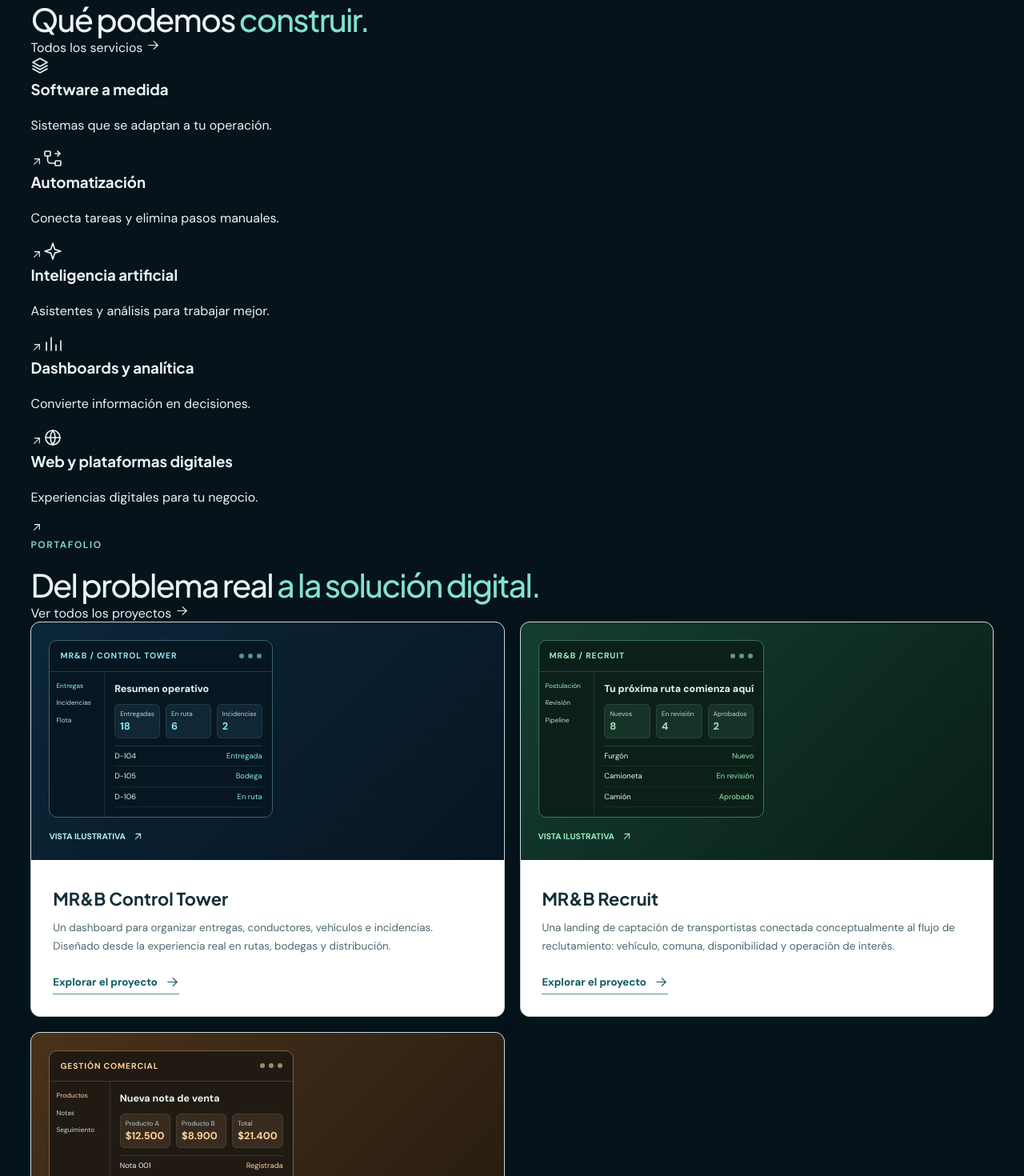
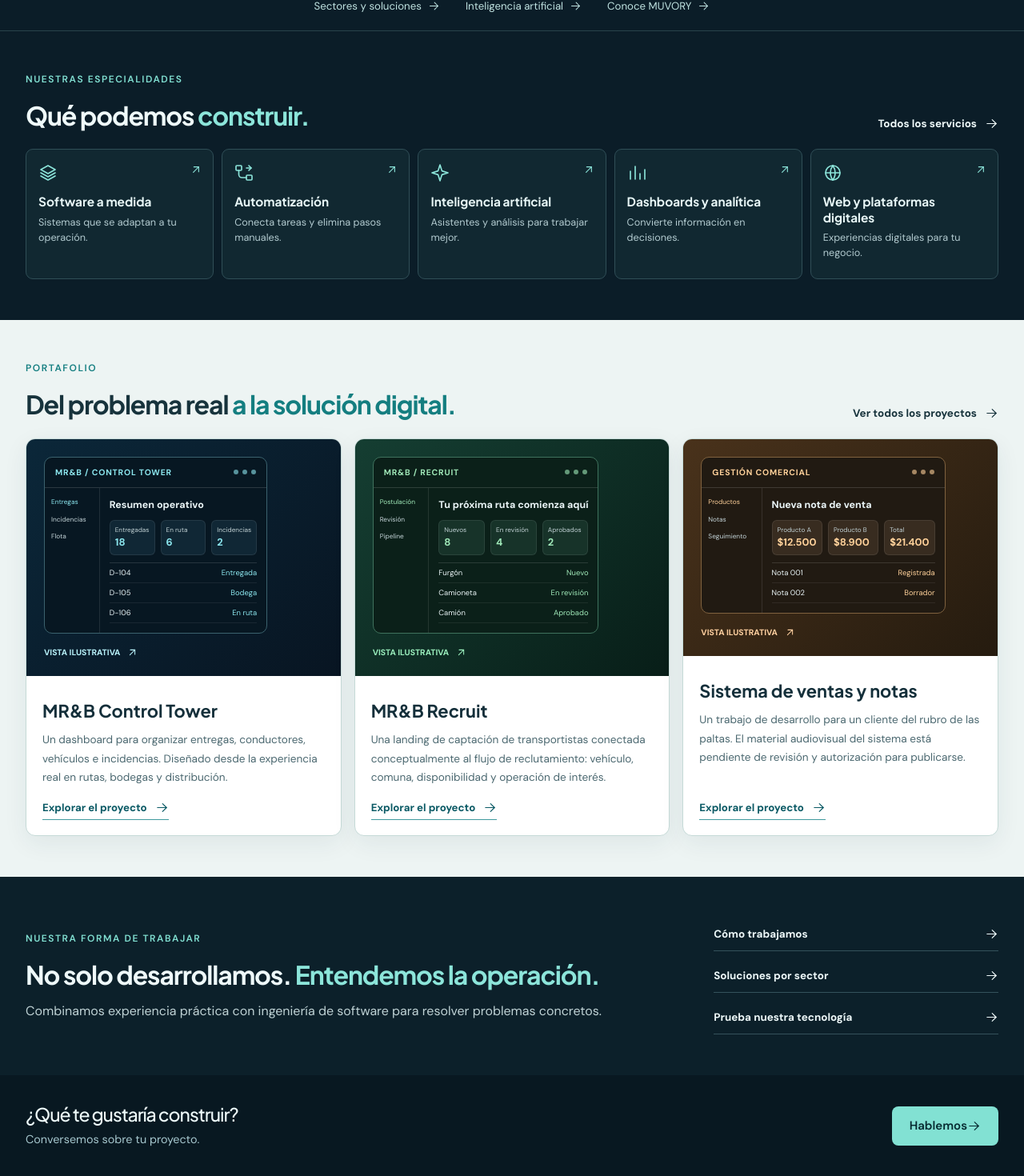
Before and after one commit to miguel-dashboard/muvory-website, a React (Vite) app: page / in a window 1280 px wide. Shown: the part 796-2266 px from the top of the page at 80% size. Built offline with nearby package versions, Linux system fonts and the light colour scheme.

Commit message:
Restore visual rhythm, fill wide screens and keep mobile layouts responsive

```diff
--- a/src/home-hub.css
+++ b/src/home-hub.css
@@ -41,3 +41,35 @@
  .home-secondary-links {justify-content:flex-start;gap:12px 20px;}
 }
 @media(prefers-reduced-motion:reduce){.home-door{transition:none}.home-door:hover{transform:none}}
+
+/* Balanced home: generous but focused, aligned with the desktop navigation. */
+.muvory-home-hub .container{width:min(calc(100% - 64px),1720px);max-width:1720px}
+.muvory-home-hub .hero-cinematic .hero-grid{padding-block:clamp(30px,3.8vw,68px);gap:clamp(24px,5vw,85px)}
+.muvory-home-hub .cinema-visual{max-width:630px}
+.muvory-home-hub .cinema-visual-frame{max-height:420px;aspect-ratio:1.35}
+.home-offers,.home-projects,.home-difference{padding:clamp(35px,4vw,65px) 0}
+.home-offers{background:#0b1d28;color:#effafa}
+.home-section-head{display:flex;justify-content:space-between;align-items:end;gap:18px;margin-bottom:23px}
+.home-section-head h2,.home-difference h2{font-size:clamp(1.65rem,2.5vw,2.65rem);line-height:1.2;letter-spacing:-.035em;margin:8px 0 0;font-weight:650}
+.home-section-head h2 em,.home-difference h2 em{color:#8ce5da;font-style:normal}
+.home-section-head>a,.home-difference-links>a{display:inline-flex;align-items:center;gap:10px;font-size:.84rem;font-weight:650;color:inherit;white-space:nowrap}
+.home-offers-grid{display:grid;grid-template-columns:repeat(5,minmax(0,1fr));gap:10px}
+.home-offers-grid>a{min-width:0;position:relative;display:flex;flex-direction:column;align-items:flex-start;padding:17px 15px 22px;border:1px solid #304e57;border-radius:9px;background:#112831;color:#e8f7f7;transition:border-color .2s,background .2s}
+.home-offers-grid>a:hover{border-color:#8ce5da;background:#193844}
+.home-offers-grid>a>svg{color:#8ce5da}.home-offers-grid>a>svg:last-child{position:absolute;right:13px;top:17px}
+.home-offers-grid h3{font-size:clamp(.9rem,1.2vw,1.13rem);margin:14px 0 7px;line-height:1.25}
+.home-offers-grid p{font-size:.79rem;line-height:1.5;color:#b3cbd0;margin:0}
+.home-projects{background:#edf4f3;color:#17333c}
+.home-projects .home-section-head h2 em{color:#147e80}
+.home-projects .section-kicker{color:#147e80}
+.home-projects .pf-project-grid{grid-template-columns:repeat(3,minmax(0,1fr));gap:16px}
+.home-projects .pf-card-copy{padding:19px 20px}.home-projects .pf-card p{font-size:.85rem;margin-bottom:17px}
+.home-difference{background:#0c202a;color:#eef9fa}
+.home-difference .container{display:grid;grid-template-columns:minmax(0,1.4fr) minmax(0,.6fr);gap:30px;align-items:center}
+.home-difference p:not(.section-kicker){color:#bfd2d5;max-width:720px;line-height:1.6;margin:13px 0 0}
+.home-difference-links{display:grid;gap:10px}.home-difference-links>a{white-space:normal;justify-content:space-between;padding:12px 0;border-bottom:1px solid #34525b}
+.home-contact-strip{padding:35px 0}
+@media(max-width:1050px){.home-offers-grid{grid-template-columns:repeat(3,minmax(0,1fr))}}
+@media(max-width:800px){.home-projects .pf-project-grid{grid-template-columns:repeat(2,minmax(0,1fr))}.home-difference .container{grid-template-columns:1fr}.home-difference-links{max-width:480px}}
+@media(max-width:650px){.muvory-home-hub .container{width:calc(100% - 32px)}.muvory-home-hub .hero-cinematic .hero-grid{padding-block:22px}.muvory-home-hub .cinema-visual{max-width:350px}.muvory-home-hub .cinema-visual-frame{max-height:275px}.home-offers-grid{grid-template-columns:repeat(2,minmax(0,1fr))}.home-projects .pf-project-grid{grid-template-columns:1fr}.home-section-head{align-items:flex-start;flex-direction:column;gap:12px}}
+@media(prefers-reduced-motion:reduce){.home-offers-grid>a{transition:none}}
```
